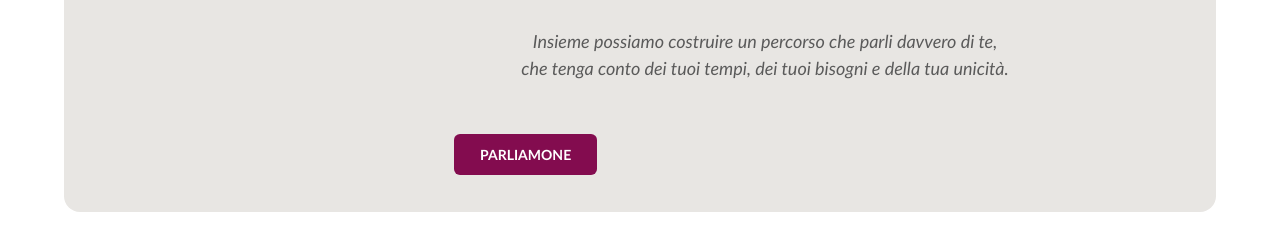
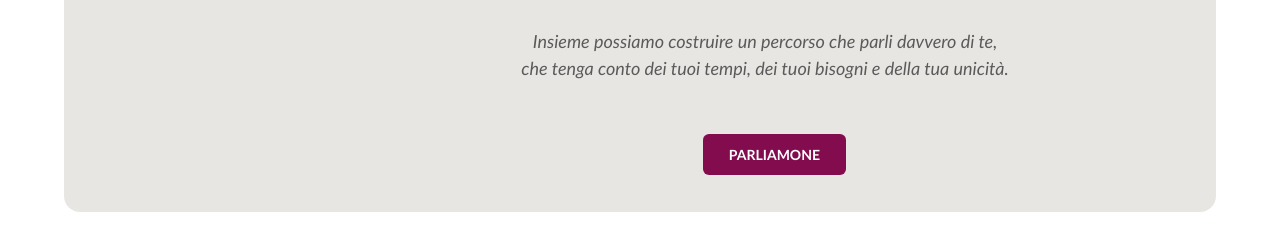
Before and after one commit to Martina-psy/Martina-psy.github.io, a plain HTML site: page index.html in a window 1280 px wide. Shown: the part 1388-1613 px from the top of the page. Drawn offline with nearby package versions, Linux system fonts and the light colour scheme.

Commit message:
Update index.html

```diff
--- a/index.html
+++ b/index.html
@@ -309,7 +309,7 @@ main {
 }
 
 .btn-contact-2 {
-  margin: 30px auto 0 auto;
+  margin-left: 40%;
   text-align: center;
   padding: 12px 26px;
   font-size: 14px;
```
